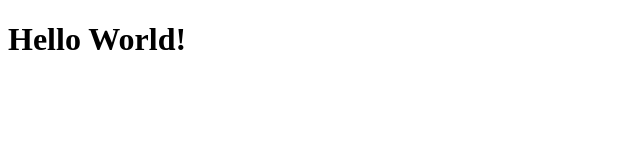
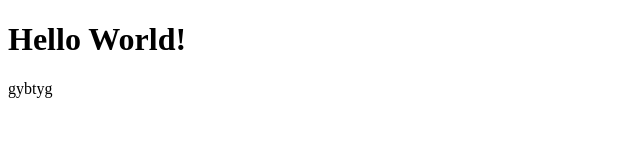
Before and after one commit to UserBG09/code, a plain HTML site: page index.html in a window 1280 px wide. Shown: the full height of the page, 0-640 px from the left. Drawn offline with Linux system fonts and the light colour scheme.

Commit message:
added p tag

```diff
--- a/index.html
+++ b/index.html
@@ -7,5 +7,6 @@
 </head>
 <body>
     <h1>Hello World!</h1>
+    <p>gybtyg</p>
 </body>
 </html>
```
